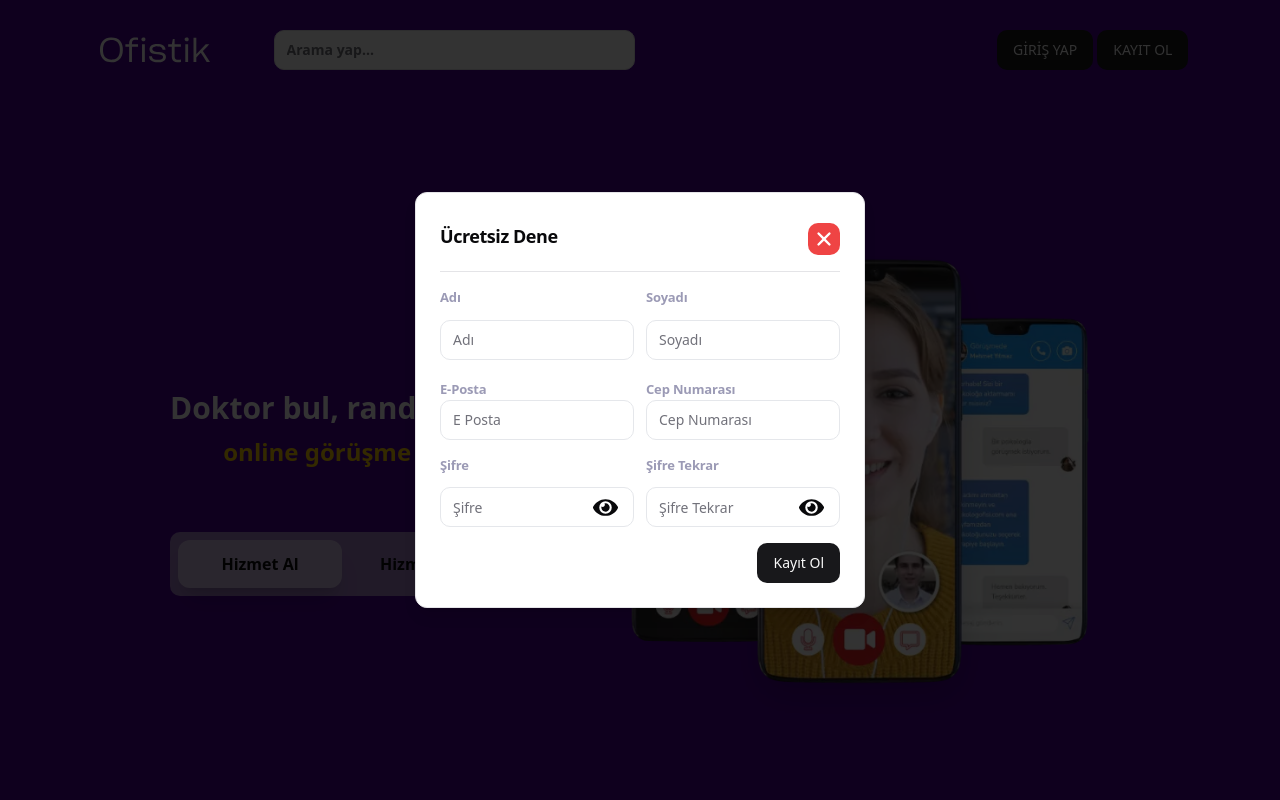
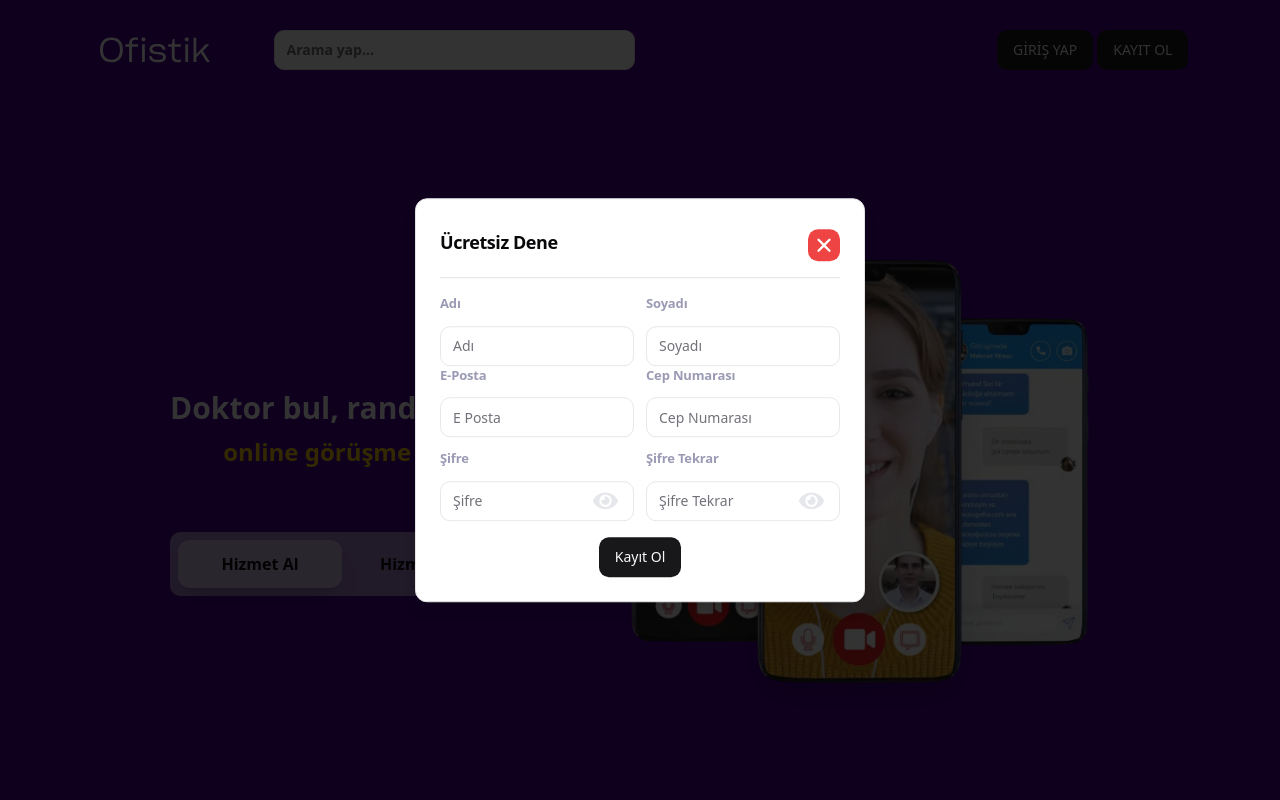
Before and after one commit to ramazanunal/Ofistik---Medyanes-360, a Next.js app: page / in a window 1280 px wide. Both pictures are taken after a click on the button "KAYIT OL". Shown: the top 800 px of the page. Built offline with nearby package versions, Linux system fonts and the light colour scheme.

Commit message:
Formik added, inputs changed.

```diff
--- a/components/modal/auth/Register/index.jsx
+++ b/components/modal/auth/Register/index.jsx
@@ -18,13 +18,43 @@ import { IoClose } from 'react-icons/io5';
 import { GoDash } from 'react-icons/go';
 import { FaEye } from 'react-icons/fa';
 
+// API Fetch
+import { postAPI } from '@/services/fetchAPI';
+import { Formik, Form } from 'formik';
+import { toast } from 'react-toastify';
+
 function RegisterModal() {
   const [showPassword, setShowPassword] = useState({
     password: false,
-    passwordAgain: false,
+    passwordConfirm: false,
   });
+  const [open, setOpen] = useState(false);
   return (
-    <Dialog>
+    <>
+      <Formik
+        // validationSchema={}
+        initialValues={{
+          name: '',
+          surname: '',
+          email: '',
+          phone: '',
+          password: '',
+          passwordConfirm: '',
+        }}
+        onSubmit={async (values, { resetForm }) => {
+          const response = await postAPI('/auth/register', values);
+          if (response.error) return toast.error(response.error.message);
+          if (response.statusCode === 201) {
+            setOpen(false);
+            toast.success('Kayıt Başarılı!');
+            resetForm();
+          } else {
+            return toast.error(response.message);
+          }
+        }}
+      >
+        {(props) => (
+          <Dialog open={open} onOpenChange={setOpen}>
             <DialogTrigger asChild>
               <Button>KAYIT OL</Button>
             </DialogTrigger>
@@ -47,6 +77,7 @@ function RegisterModal() {
                 </DialogClose>
               </DialogHeader>
               <hr />
+              <Form>
                 {/* Ad Soyad */}
                 <div className='grid grid-cols-2 gap-3'>
                   <div className='flex flex-col'>
@@ -58,8 +89,11 @@ function RegisterModal() {
                     </Label>
                     <Input
                       id='name'
+                      name='name'
                       type='text'
                       placeholder='Adı'
+                      onChange={props.handleChange}
+                      value={props.values.name}
                       className='outline-none focus-visible:ring-0 focus-visible:ring-offset-0 border-grey focus:border-green-500 hover:border-green-500 focus:ring-0 rounded-md transition-all duration-500'
                     />
                   </div>
@@ -72,45 +106,54 @@ function RegisterModal() {
                     </Label>
                     <Input
                       id='surname'
+                      name='surname'
                       type='text'
                       placeholder='Soyadı'
+                      onChange={props.handleChange}
+                      value={props.values.surname}
                       className='outline-none focus-visible:ring-0 focus-visible:ring-offset-0 border-grey focus:border-green-500 hover:border-green-500 focus:ring-0 rounded-md transition-all duration-500'
                     />
                   </div>
                 </div>
                 {/* Email, Cep Telefonu */}
-        <div className='grid grid-cols-2 gap-3'>
-          <div>
+                <div className='grid grid-cols-2 gap-3 mb-3'>
+                  <div className='flex flex-col'>
                     <Label
-              htmlFor='eposta'
+                      htmlFor='email'
                       className='text-[rgba(4,3,69,.4)] font-bold tracking-[-.16px] text-[13px] mb-3'
                     >
                       E-Posta
                     </Label>
                     <Input
-              id='eposta'
-              type='text'
+                      id='email'
+                      name='email'
+                      type='email'
                       placeholder='E Posta'
+                      onChange={props.handleChange}
+                      value={props.values.email}
                       className='outline-none focus-visible:ring-0 focus-visible:ring-offset-0 border-grey focus:border-green-500 hover:border-green-500 focus:ring-0 rounded-md transition-all duration-500'
                     />
                   </div>
-          <div>
+                  <div className='flex flex-col'>
                     <Label
-              htmlFor='cepNumarasi'
+                      htmlFor='phone'
                       className='text-[rgba(4,3,69,.4)] font-bold tracking-[-.16px] text-[13px] mb-3'
                     >
                       Cep Numarası
                     </Label>
                     <Input
-              id='cepNumarasi'
+                      id='phone'
+                      name='phone'
                       type='text'
                       placeholder='Cep Numarası'
+                      onChange={props.handleChange}
+                      value={props.values.phone}
                       className='outline-none focus-visible:ring-0 focus-visible:ring-offset-0 border-grey focus:border-green-500 hover:border-green-500 focus:ring-0 rounded-md transition-all duration-500'
                     />
                   </div>
                 </div>
                 {/* Şifre, Şifre Tekrar*/}
-        <div className='grid grid-cols-2 gap-3'>
+                <div className='grid grid-cols-2 gap-3 mb-3'>
                   <div className='flex flex-col'>
                     <Label
                       htmlFor='password'
@@ -118,12 +161,14 @@ function RegisterModal() {
                     >
                       Şifre
                     </Label>
-            <div className=' flex items-center relative'>
+                    <div className='flex items-center relative'>
                       <Input
                         id='password'
                         name='password'
-                type={`${showPassword.password ? 'password' : 'text'}`}
+                        type={`${showPassword.password ? 'text' : 'password'}`}
                         placeholder='Şifre'
+                        onChange={props.handleChange}
+                        value={props.values.password}
                         className='outline-none focus-visible:ring-0 focus-visible:ring-offset-0 border-grey focus:border-green-500 hover:border-green-500 focus:ring-0 rounded-md transition-all duration-500'
                       />
                       <FaEye
@@ -134,7 +179,9 @@ function RegisterModal() {
                           })
                         }
                         className={`absolute right-[16px] ${
-                  showPassword.password ? 'text-gray-200' : 'text-green-500'
+                          showPassword.password
+                            ? 'text-green-500'
+                            : 'text-gray-200'
                         } hover:text-green-500 cursor-pointer transition-all duration-500`}
                         size={25}
                       />
@@ -142,41 +189,49 @@ function RegisterModal() {
                   </div>
                   <div className='flex flex-col'>
                     <Label
-              htmlFor='passwordAgain'
+                      htmlFor='passwordConfirm'
                       className='text-[rgba(4,3,69,.4)] font-bold tracking-[-.16px] text-[13px] mb-3'
                     >
                       Şifre Tekrar
                     </Label>
                     <div className=' flex items-center relative'>
                       <Input
-                id='passwordAgain'
-                name='passwordAgain'
-                type={`${showPassword.passwordAgain ? 'password' : 'text'}`}
+                        id='passwordConfirm'
+                        name='passwordConfirm'
+                        type={`${
+                          showPassword.passwordConfirm ? 'text' : 'password'
+                        }`}
                         placeholder='Şifre Tekrar'
+                        onChange={props.handleChange}
+                        value={props.values.passwordConfirm}
                         className='outline-none focus-visible:ring-0 focus-visible:ring-offset-0 border-grey focus:border-green-500 hover:border-green-500 focus:ring-0 rounded-md transition-all duration-500'
                       />
                       <FaEye
                         onClick={() =>
                           setShowPassword({
                             ...showPassword,
-                    passwordAgain: !showPassword.passwordAgain,
+                            passwordConfirm: !showPassword.passwordConfirm,
                           })
                         }
                         className={`absolute right-[16px] ${
-                  showPassword.passwordAgain
-                    ? 'text-gray-200'
-                    : 'text-green-500'
+                          showPassword.passwordConfirm
+                            ? 'text-green-500'
+                            : 'text-gray-200'
                         } hover:text-green-500 cursor-pointer transition-all duration-500`}
                         size={25}
                       />
                     </div>
                   </div>
                 </div>
-        <DialogFooter>
+                <DialogFooter className='mt-4 flex sm:justify-center'>
                   <Button type='submit'>Kayıt Ol</Button>
                 </DialogFooter>
+              </Form>
             </DialogContent>
           </Dialog>
+        )}
+      </Formik>
+    </>
   );
 }
 
```
Lines whose indentation alone changed are shown as unchanged.
